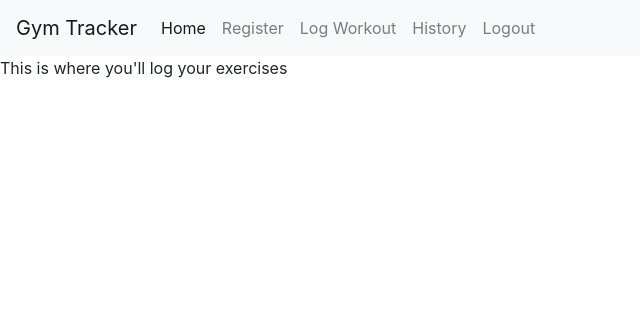
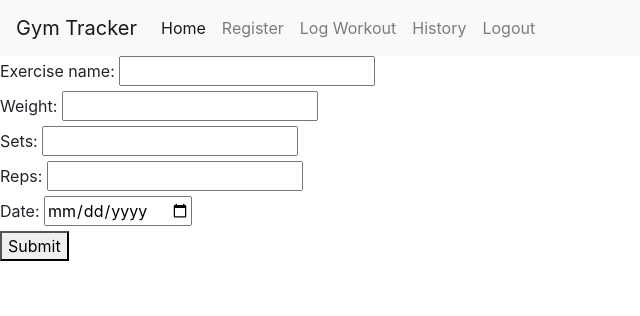
Before and after one commit to hud-k/gym-tracker, a Flask app: page /log-workout in a window 1280 px wide. Shown: the top 316 px of the page, without its empty margins (0-640 px from the left). Run offline with Flask 3, Linux system fonts and the light colour scheme; a user stored in the database is signed in.

Commit message:
feat: template for log workout page

```diff
--- a/app/templates/log_workout.html
+++ b/app/templates/log_workout.html
@@ -1,3 +1,33 @@
 {% extends "base.html" %}
 {% block title %}Log Workouts{% endblock %}
-{% block content %}This is where you'll log your exercises{% endblock %}
+{% block content %}
+<form action="{{ url_for('log_workout') }}" method="post">
+    <div>
+        <label for="exercise_name">Exercise name:</label>
+        <input type="text" id="exercise_name" name="exercise_name" required>
+    </div>
+
+
+    <div>
+        <label for="weight">Weight:</label>
+        <input type="number" id="weight" name="weight" step="0.5" required>
+    </div>
+
+    <div>
+        <label for="sets">Sets:</label>
+        <input type="number" id="sets" name="sets" required>
+    </div>
+
+    <div>
+        <label for="reps">Reps:</label>
+        <input type="number" id="reps" name="reps" required>
+    </div>
+
+    <div>
+        <label for="date">Date:</label>
+        <input type="date" id="date" name="date" required>
+    </div>
+
+    <button type="submit">Submit</button>
+</form>
+{% endblock %}
```
Also changed, not shown: instance/gymtracker.db.
